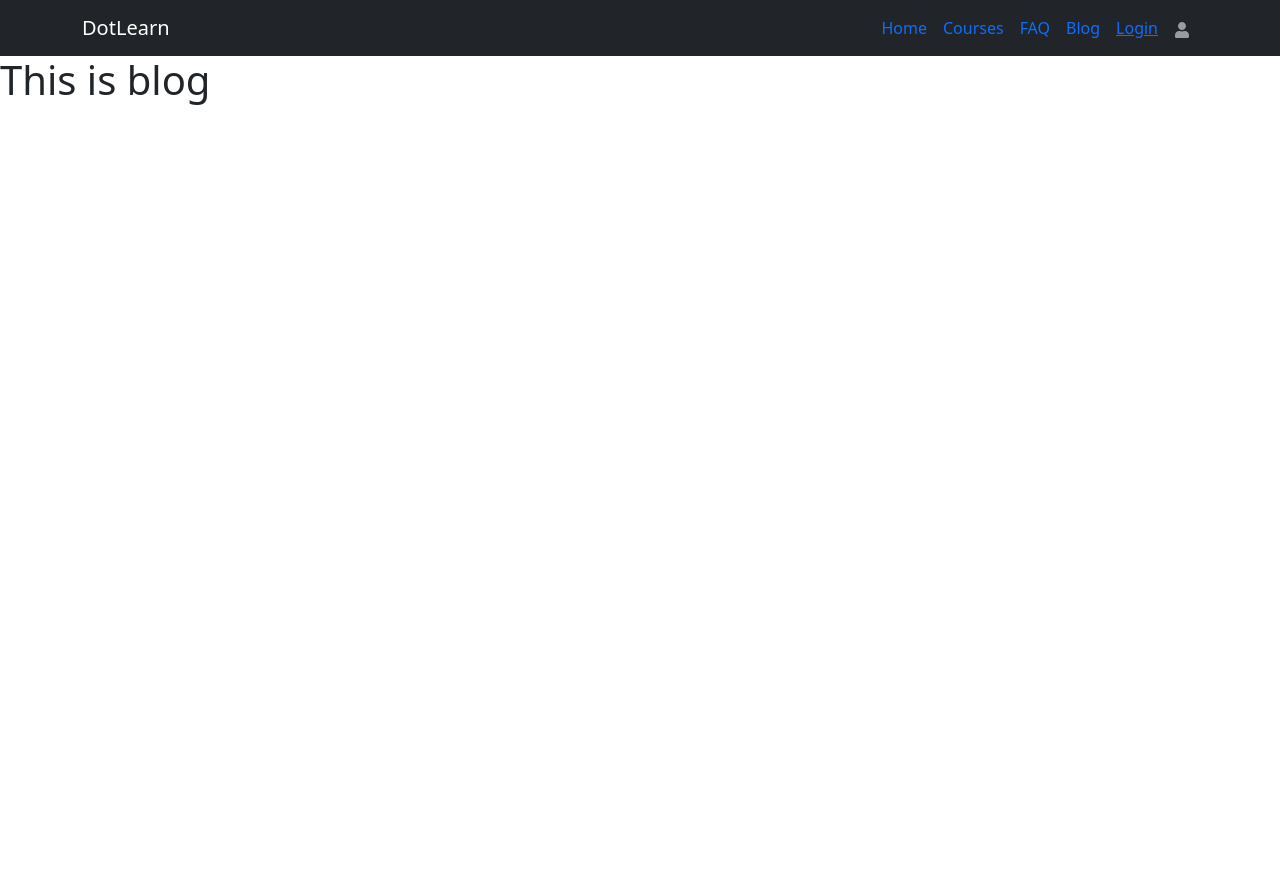
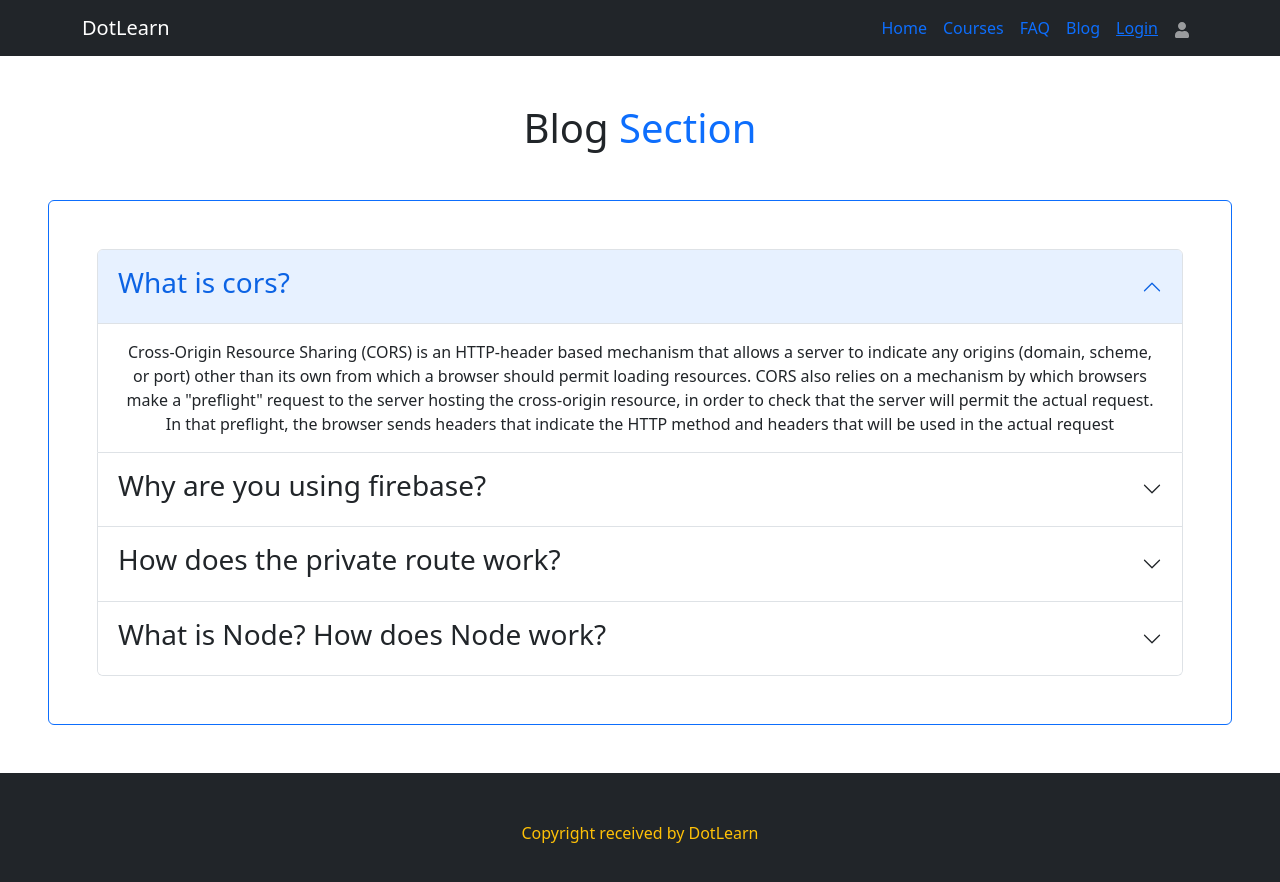
Before and after one commit to arpangupta555/dot-learn-client-client, a React (Create React App) app: page /blog in a window 1280 px wide. Shown: the top 882 px of the page. Before the commit the page ends 800 px from the top, so only its background shows below. Built offline with nearby package versions, Linux system fonts and the light colour scheme; no server answers.

Commit message:
seventh commit

```diff
--- a/src/components/Blog.js
+++ b/src/components/Blog.js
@@ -1,10 +1,42 @@
 import React from 'react';
+import Accordion from 'react-bootstrap/Accordion';
 
 const Blog = () => {
     return (
-        <div>
-            <h1>This is blog</h1>
-        </div>
+        <div className='text-center mt-5'><h1> Blog <span className='text-primary'>Section</span> </h1>
+            <div className='mx-5 my-5 border border-primary p-5 rounded' >
+                <Accordion defaultActiveKey="0">
+                    <Accordion.Item eventKey="0">
+                        <Accordion.Header> <h3>What is cors?</h3> </Accordion.Header>
+                        <Accordion.Body>
+                            Cross-Origin Resource Sharing (CORS) is an HTTP-header based mechanism that allows a server to indicate any origins (domain, scheme, or port) other than its own from which a browser should permit loading resources. CORS also relies on a mechanism by which browsers make a "preflight" request to the server hosting the cross-origin resource, in order to check that the server will permit the actual request. In that preflight, the browser sends headers that indicate the HTTP method and headers that will be used in the actual request
+                        </Accordion.Body>
+                    </Accordion.Item>
+                    <Accordion.Item eventKey="1">
+                        <Accordion.Header> <h3> Why are you using firebase?</h3> </Accordion.Header>
+                        <Accordion.Body>
+                            The Firebase Realtime Database lets you build rich, collaborative applications by allowing secure access to the database directly from client-side code. Data is persisted locally, and even while offline, realtime events continue to fire, giving the end user a responsive experience. When the device regains connection, the Realtime Database synchronizes the local data changes with the remote updates that occurred while the client was offline, merging any conflicts automatically.
+                        </Accordion.Body>
+                    </Accordion.Item>
+                    <Accordion.Item eventKey="2">
+                        <Accordion.Header> <h3> How does the private route work?</h3></Accordion.Header>
+                        <Accordion.Body>
+                            Private Routes in React Router (also called Protected Routes) require a user being authorized to visit a route (read: page). So if a user is not authorized for a specific page, they cannot access it. The most common example is authentication in a React application where a user can only access the protected pages when they are authorized (which means in this case being authenticated). Authorization goes beyond authentication though. For example, a user can also have roles and permissions which give a user access to specific areas of the application.
+                        </Accordion.Body>
+                    </Accordion.Item>
+                    <Accordion.Item eventKey="3">
+                        <Accordion.Header> <h3>  What is Node? How does Node work?</h3></Accordion.Header>
+                        <Accordion.Body>
+                            Node.js is an open-source backend javascript runtime environment. It is a used as backend service where javascript works on the server-side of the application. This way javascript is used on both frontend and backend. Node.js runs on chrome v8 engine which converts javascript code into machine code, it is highly scalable, lightweight, fast, and data-intensive.
+
+                            Working of Node.js: Node.js accepts the request from the clients and sends the response, while working with the request node.js handles them with a single thread. To operate I/O operations or requests node.js use the concept of threads. Thread is a sequence of instructions that the server needs to perform. It runs parallel on the server to provide the information to multiple clients. Node.js is an event loop single-threaded language. It can handle concurrent requests with a single thread without blocking it for one request.
+                        </Accordion.Body>
+                    </Accordion.Item>
+
+
+                </Accordion>
+            </div></div>
+
     );
 };
 
--- /dev/null
+++ b/src/components/Footer.js
@@ -0,0 +1,20 @@
+import React from 'react';
+
+const Footer = () => {
+    return (
+
+
+        <section class="mt-5">
+            <footer class="bg-dark p-5 text-center text-white">
+                <p class="text-warning">Copyright received by DotLearn</p>
+
+
+
+            </footer>
+        </section >
+
+
+    );
+};
+
+export default Footer;
--- a/src/components/Home.js
+++ b/src/components/Home.js
@@ -1,12 +1,60 @@
 import React from 'react';
+import { Card, Col, Container, Row } from 'react-bootstrap';
+import CardGroup from 'react-bootstrap/CardGroup';
 
 const Home = () => {
     return (
         <div>
-            <h1>
-                this is home
-            </h1>
-        </div>
+            <Container>
+                <Row>
+                    <Col lg="6">
+
+                        <div> <img src="https://www.moople.in/blog/wp-content/uploads/2021/05/h1-1.jpg" class="img-fluid" alt="Responsive image" />
+                        </div>
+
+                    </Col>
+                    <Col lg="6">
+                        <div className='mt-5'>
+                            <h1> Welcome to <span className='text-primary'>DotLearn</span> </h1>
+                            <h4 className='mt-5'>DotLearn is a blockchain-powered learning platform offering various free and paid courses on crypto and digital skills, including online coding classes on languages like HTML, CSS, JavaScript, and PHP.
+
+                                The platform also has a unique system that rewards students with a token after completing a session. They can then use the tokens to fund the upcoming courses and get discounts for premium classes.</h4>
+                        </div>
+                    </Col>
+                </Row>
+                <Row className='mt-5 text-center'>
+                    <h1> Our Top <span className='text-danger'>Courses</span> </h1>
+                    <CardGroup className='mt-5'>
+                        <Card>
+                            <Card.Img variant="top" src="https://a.thumbs.redditmedia.com/zDOFJTXd6fmlD58VDGypiV94Leflz11woxmgbGY6p_4.png" />
+                            <Card.Body>
+                                <Card.Title> <h1>JavaScript</h1> </Card.Title>
+
+                            </Card.Body>
+
+                        </Card>
+                        <Card>
+                            <Card.Img variant="top" src="https://i.ibb.co/tBvGZXT/python.png" />
+                            <Card.Body>
+                                <Card.Title> <h1>Python</h1> </Card.Title>
+
+                            </Card.Body>
+
+                        </Card>
+                        <Card>
+                            <Card.Img variant="top" src="https://i.ibb.co/SRdgV7Z/java-logo.jpg" />
+                            <Card.Body>
+                                <Card.Title> <h1>Java</h1> </Card.Title>
+
+                            </Card.Body>
+
+                        </Card>
+                    </CardGroup>
+                </Row>
+
+
+            </Container>
+        </div >
     );
 };
 
--- a/src/layout/Main.js
+++ b/src/layout/Main.js
@@ -1,5 +1,6 @@
 import React from 'react';
 import { Outlet } from 'react-router-dom';
+import Footer from '../components/Footer';
 import Header from '../components/Header';
 
 const Main = () => {
@@ -7,6 +8,7 @@ const Main = () => {
         <div>
             <Header></Header>
             <Outlet></Outlet>
+            <Footer></Footer>
         </div>
     );
 };
```
Also changed, not shown: src/image/img1.jpg (added).
